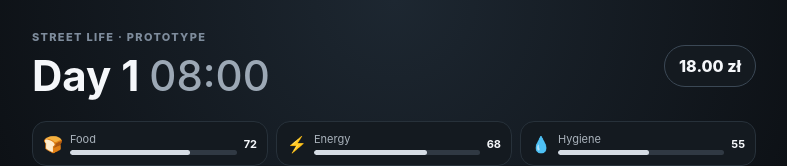
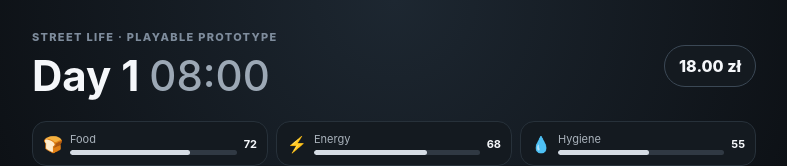
Before and after one commit to AlexanderKruk/street-life-game, a React (Vite) app: page / in a window 1280 px wide. Shown: the top 166 px of the page, without its empty margins (246-1033 px from the left). Built offline with nearby package versions, Linux system fonts and the light colour scheme.

Commit message:
Trigger Pages deploy with small UI update

```diff
--- a/src/App.tsx
+++ b/src/App.tsx
@@ -48,7 +48,7 @@ export default function App() {
     <main className="shell">
       <header>
         <div>
-          <p className="eyebrow">STREET LIFE · PROTOTYPE</p>
+          <p className="eyebrow">STREET LIFE · PLAYABLE PROTOTYPE</p>
           <h1>Day {game.day} <span>{formatTime(game.minutes)}</span></h1>
         </div>
         <div className="money">{game.money.toFixed(2)} zł</div>
```
